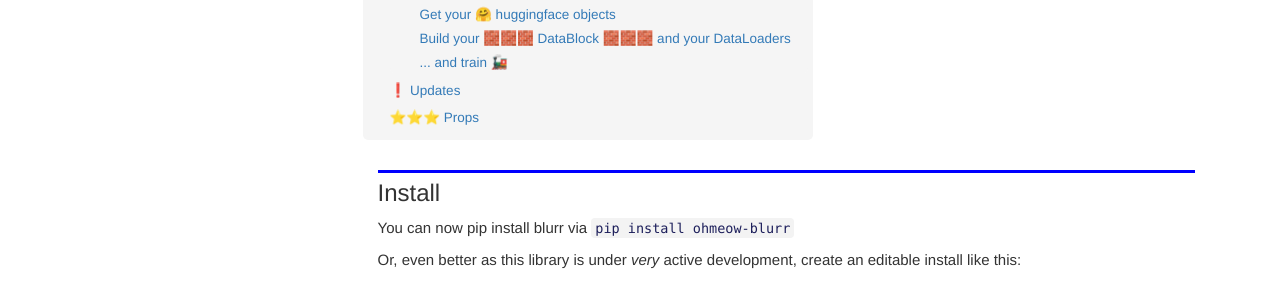
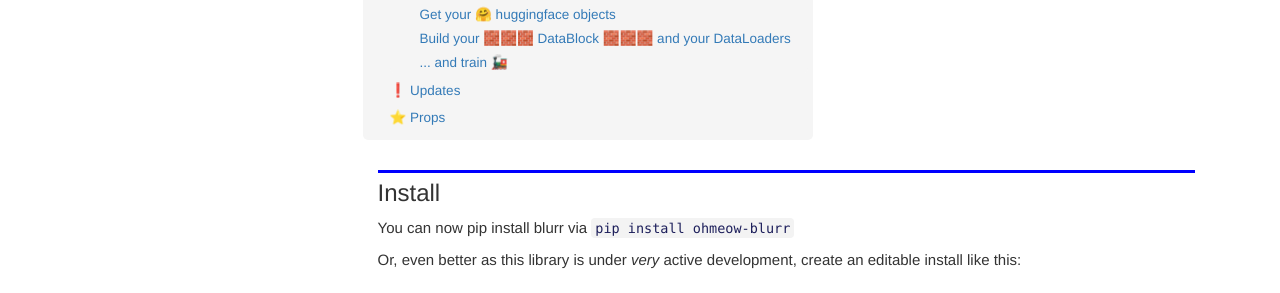
Before and after one commit to ohmeow/blurr, a Jekyll site: the page built from docs/index.html, in a window 1280 px wide and 900 px high. Shown: the part 321-614 px from the top of the window. Built offline with Jekyll 4.4.1, drawn with Linux system fonts in a browser that asks for light colours; nearby versions of some CDN libraries; comment, search, counter and statistics services are not loaded.

Commit message:
updated docs

```diff
--- a/docs/index.html
+++ b/docs/index.html
@@ -402,7 +402,7 @@ pip install -e ".[dev]"</code></pre>
 </div>
 <div class="cell border-box-sizing text_cell rendered"><div class="inner_cell">
 <div class="text_cell_render border-box-sizing rendered_html">
-<h2 id="&#11088;&#11088;&#11088;-Props">&#11088;&#11088;&#11088; Props<a class="anchor-link" href="#&#11088;&#11088;&#11088;-Props"> </a></h2><p>A word of gratitude to the following individuals, repos, and articles upon which much of this work is inspired from:</p>
+<h2 id="&#11088;-Props">&#11088; Props<a class="anchor-link" href="#&#11088;-Props"> </a></h2><p>A word of gratitude to the following individuals, repos, and articles upon which much of this work is inspired from:</p>
 <ul>
 <li>The wonderful community that is the <a href="https://forums.fast.ai/">fastai forum</a> and especially the tireless work of both Jeremy and Sylvain in building this amazing framework and place to learn deep learning.</li>
 <li>All the great tokenizers, transformers, docs and examples over at <a href="https://huggingface.co/">huggingface</a></li>
```
Also changed, not shown: README.md, 1 other file.
